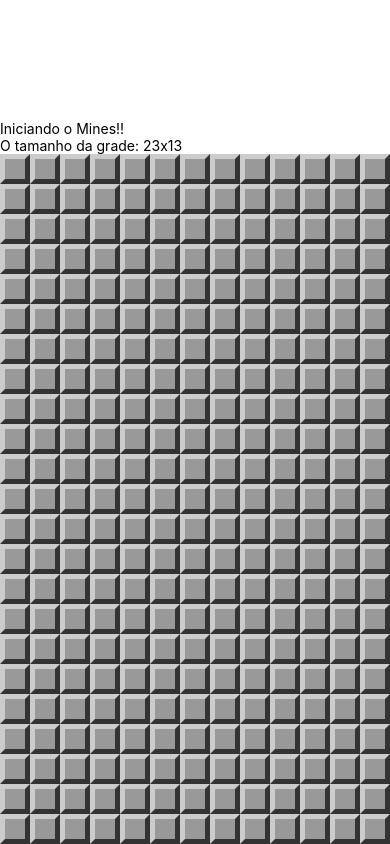
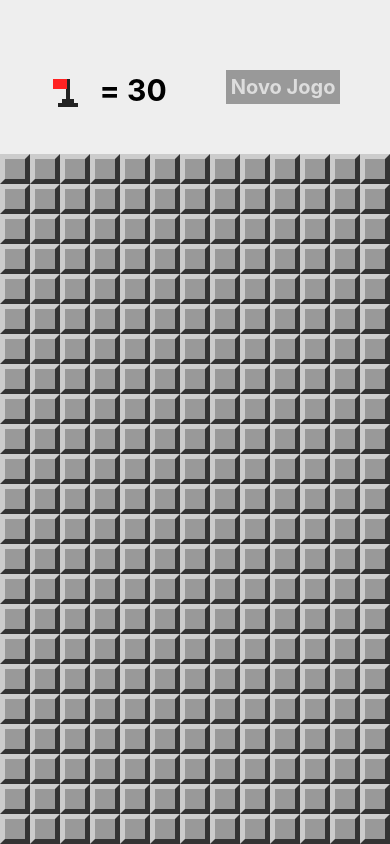
Before and after one commit to kelvi-ribeiro/curso-react-native-cod3r, a React Native app in the folder procjets/mines/: screen / in a window 390 px wide. Built offline with nearby package versions, Linux system fonts and the light colour scheme.

Commit message:
Aula 62. Cabeçalho do Jogo

```diff
--- a/procjets/mines/App.js
+++ b/procjets/mines/App.js
@@ -14,8 +14,10 @@
   hadExplosion,
   wonGame,
   showMines,
-  invertFlag
+  invertFlag,
+  flagsUsed
 } from './src/functions'
+import Header from './src/components/Header';
 export default class App extends Component {
 
   constructor(props) {
@@ -62,17 +64,17 @@
     const board = cloneBoard(this.state.board)
     invertFlag(board, row, column)
     const won = wonGame(board)
-    if(won) {
+    if (won) {
       Alert.alert('Parabéns', 'Você venceu')
     }
-    this.setState({board, won})
+    this.setState({ board, won })
   }
 
   render() {
     return (
       <View style={styles.container}>
-        <Text style={styles.welcome}>Iniciando o Mines!!</Text>
-        <Text style={styles.welcome}>O tamanho da grade: {params.getRowsAmount()}x{params.getColumnsAmount()}</Text>
+        <Header flagsLeft={this.minesAmount() - flagsUsed(this.state.board)}
+          onNewGame={() => this.setState(this.createState())} />
         <View style={styles.board}>
           <MineField onSelectField={this.onSelectField} onOpenField={this.onOpenField} board={this.state.board} />
         </View>
--- /dev/null
+++ b/procjets/mines/src/components/Header.js
@@ -0,0 +1,55 @@
+import React from 'react'
+import { View, StyleSheet, Text, TouchableOpacity } from 'react-native'
+import Flag from './Flag'
+
+export default ({ onFlagPress, flagsLeft, onNewGame }) => {
+  return (
+    <View style={styles.container}>
+      <View style={styles.flagContainer}>
+        <TouchableOpacity onPress={onFlagPress}
+          style={styles.flagButton}>
+          <Flag bigger />
+        </TouchableOpacity>
+        <Text style={styles.flagsLeft}>= {flagsLeft}</Text>
+      </View>
+      <TouchableOpacity style={styles.button}
+        onPress={onNewGame}>
+        <Text style={styles.buttonLabel}>Novo Jogo</Text>
+      </TouchableOpacity>
+    </View>
+  )
+}
+
+const styles = StyleSheet.create({
+  container: {
+    flex: 1,
+    flexDirection: 'row',
+    backgroundColor: '#EEE',
+    alignItems: 'center',
+    justifyContent: 'space-around',
+    paddingTop: 20,
+    paddingHorizontal: 20
+  },
+  flagContainer: {
+    flexDirection: 'row'
+  },
+  flagButton: {
+    marginTop: 10,
+    minWidth: 30
+  },
+  flagsLeft: {
+    fontSize: 30,
+    fontWeight: 'bold',
+    paddingTop: 5,
+    marginLeft: 20
+  },
+  button: {
+    backgroundColor: '#999',
+    padding: 5
+  },
+  buttonLabel: {
+    fontSize: 20,
+    color: '#DDD',
+    fontWeight:'bold'
+  }
+})
--- a/procjets/mines/src/functions.js
+++ b/procjets/mines/src/functions.js
@@ -98,6 +98,9 @@
   field.flagged = !field.flagged
 }
 
+const flagsUsed = boards => fields(boards)
+  .filter(field => field.flagged).length
+
 export {
   createMineBoard,
   cloneBoard,
@@ -105,5 +108,6 @@
   hadExplosion,
   wonGame,
   showMines,
-  invertFlag
+  invertFlag,
+  flagsUsed
 }
```
Also changed, not shown: 1 other file (tests, documents, lock files or other folders).
